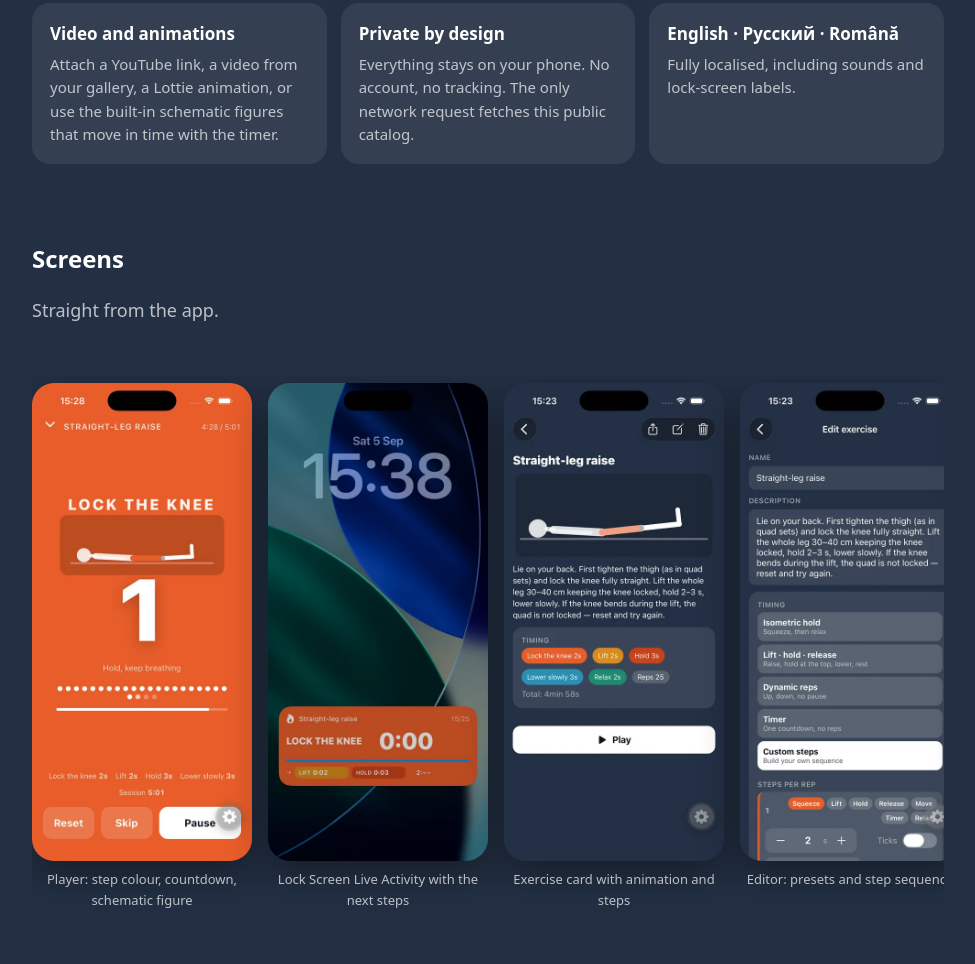
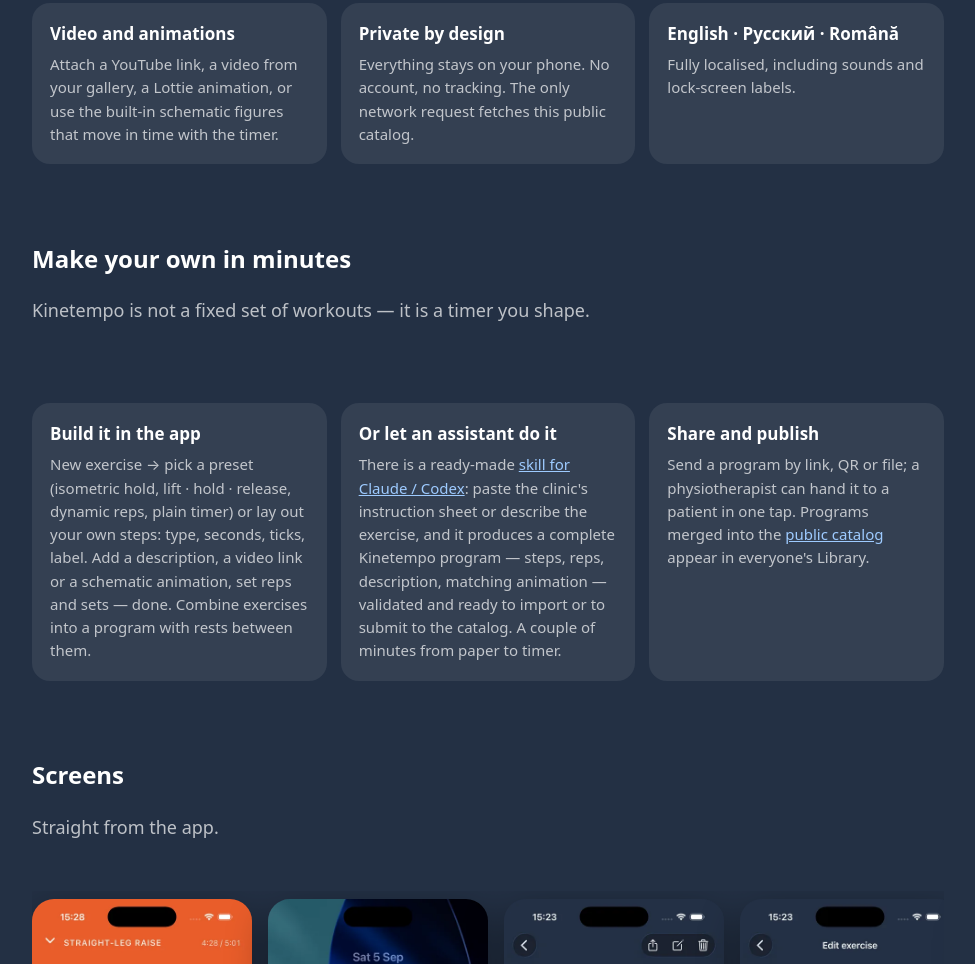
Before and after one commit to selic/kinetempo-catalog, a website: page site/index.html in a window 1280 px wide. Shown: the part 811-1775 px from the top of the page, without its empty margins (152-1127 px from the left). Drawn offline with Linux system fonts and the light colour scheme.

Commit message:
Landing: make-your-own section (in-app editor, LLM authoring skill, sharing)

```diff
--- a/site/index.html
+++ b/site/index.html
@@ -18,6 +18,12 @@
 <div class="card"><h3>Private by design</h3><p>Everything stays on your phone. No account, no tracking. The only network request fetches this public catalog.</p></div>
 <div class="card"><h3>English · Русский · Română</h3><p>Fully localised, including sounds and lock-screen labels.</p></div>
 </section>
+<section class="hero" id="create"><h2>Make your own in minutes</h2><p>Kinetempo is not a fixed set of workouts — it is a timer you shape.</p></section>
+<section class="grid">
+<div class="card"><h3>Build it in the app</h3><p>New exercise → pick a preset (isometric hold, lift · hold · release, dynamic reps, plain timer) or lay out your own steps: type, seconds, ticks, label. Add a description, a video link or a schematic animation, set reps and sets — done. Combine exercises into a program with rests between them.</p></div>
+<div class="card"><h3>Or let an assistant do it</h3><p>There is a ready-made <a href="https://github.com/selic/kinetempo-catalog/blob/main/skills/kinetempo-program-author/SKILL.md">skill for Claude / Codex</a>: paste the clinic's instruction sheet or describe the exercise, and it produces a complete Kinetempo program — steps, reps, description, matching animation — validated and ready to import or to submit to the catalog. A couple of minutes from paper to timer.</p></div>
+<div class="card"><h3>Share and publish</h3><p>Send a program by link, QR or file; a physiotherapist can hand it to a patient in one tap. Programs merged into the <a href="./catalog/">public catalog</a> appear in everyone's Library.</p></div>
+</section>
 <section class="hero" id="screens"><h2>Screens</h2><p>Straight from the app.</p></section>
 <section class="shots"><figure><img src="screenshots/player-running.webp" alt="Player: step colour, countdown, schematic figure" loading="lazy" width="480" height="1044"><figcaption>Player: step colour, countdown, schematic figure</figcaption></figure>
 <figure><img src="screenshots/lockscreen.webp" alt="Lock Screen Live Activity with the next steps" loading="lazy" width="480" height="1044"><figcaption>Lock Screen Live Activity with the next steps</figcaption></figure>
```
